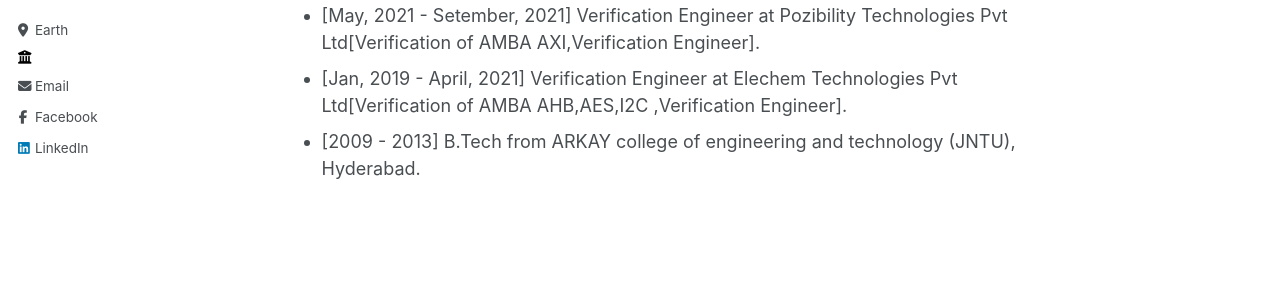
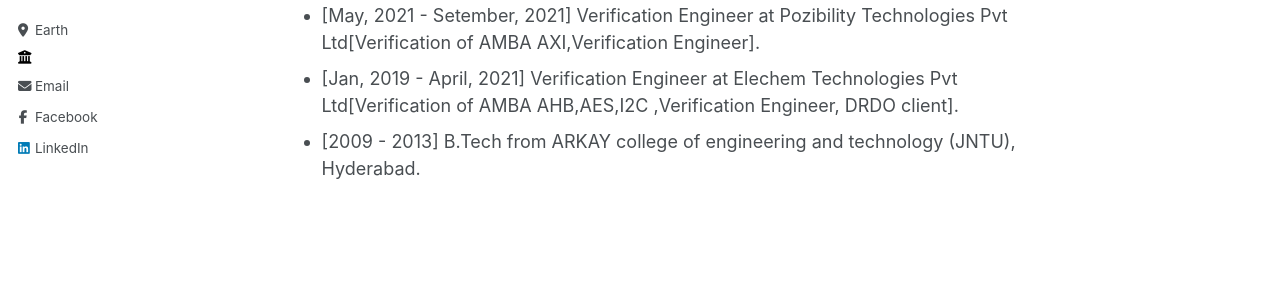
Before and after one commit to MdMazheruddin/MdMazheruddin.github.io, a Jekyll site: the page built from _pages/about.md, in a window 1280 px wide and 900 px high, scrolled down 724 px. Shown: the part 302-590 px from the top of the window. Built offline with Jekyll 4.4.1, drawn with Linux system fonts in a browser that asks for light colours.

Commit message:
Update about.md

```diff
--- a/_pages/about.md
+++ b/_pages/about.md
@@ -32,5 +32,5 @@ Career Overview
  - [September,2022 - Nov, 2023] Verification Engineer at Chiplogic Technologies[RISC-V Architecture Verification, Codasip client].
  -  [September, 2021 - April, 2022] Verification Engineer at Cyient Pvt Ltd[Polar fire (FPGA) (firmware), Verification Engineer, Microchip client].
  -  [May, 2021 - Setember, 2021] Verification Engineer at Pozibility Technologies Pvt Ltd[Verification of AMBA AXI,Verification Engineer].
- -  [Jan, 2019 - April, 2021] Verification Engineer at Elechem Technologies Pvt Ltd[Verification of AMBA AHB,AES,I2C ,Verification Engineer].
+ -  [Jan, 2019 - April, 2021] Verification Engineer at Elechem Technologies Pvt Ltd[Verification of AMBA AHB,AES,I2C ,Verification Engineer, DRDO client].
  - [2009 - 2013] B.Tech from ARKAY college of engineering and technology (JNTU), Hyderabad.
```
